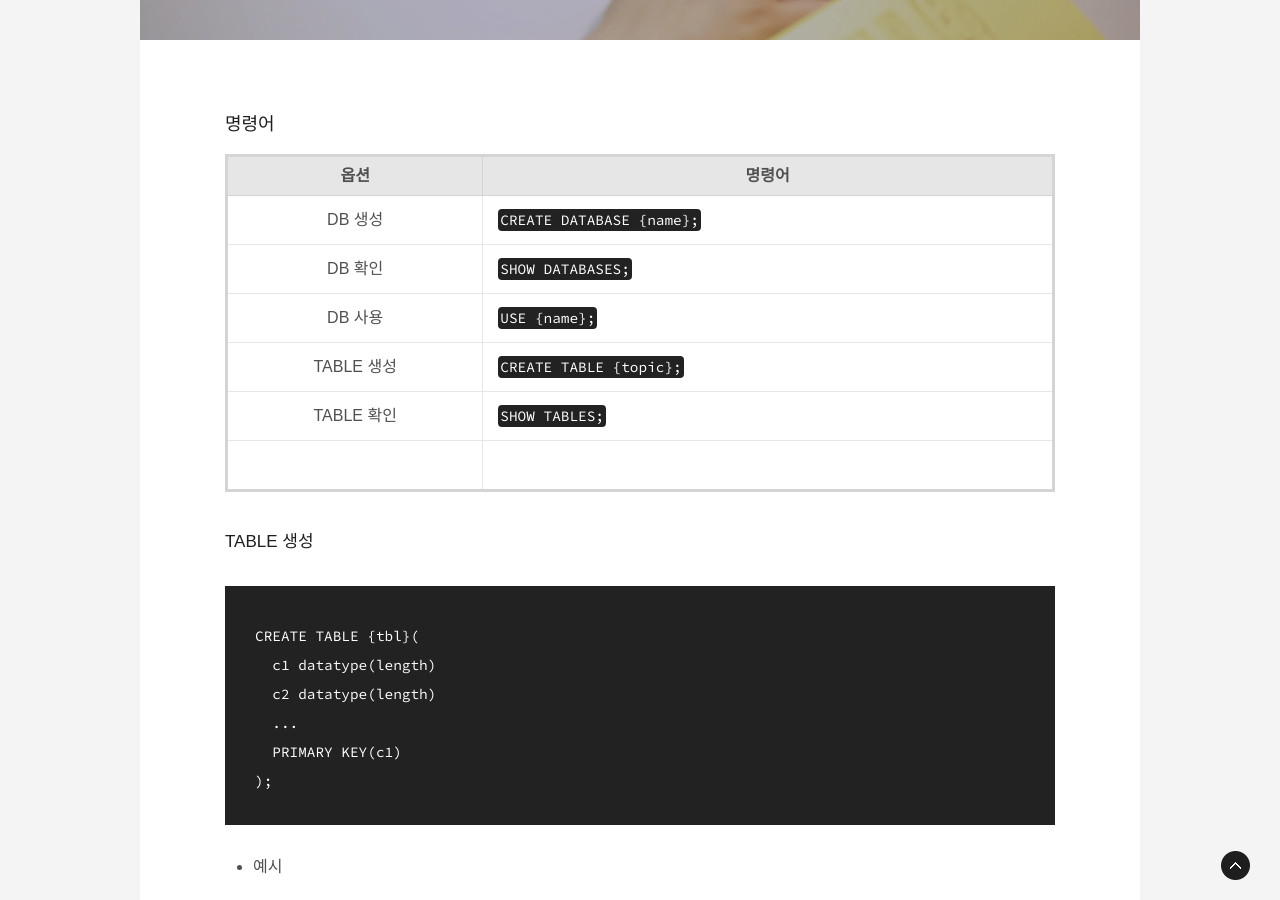
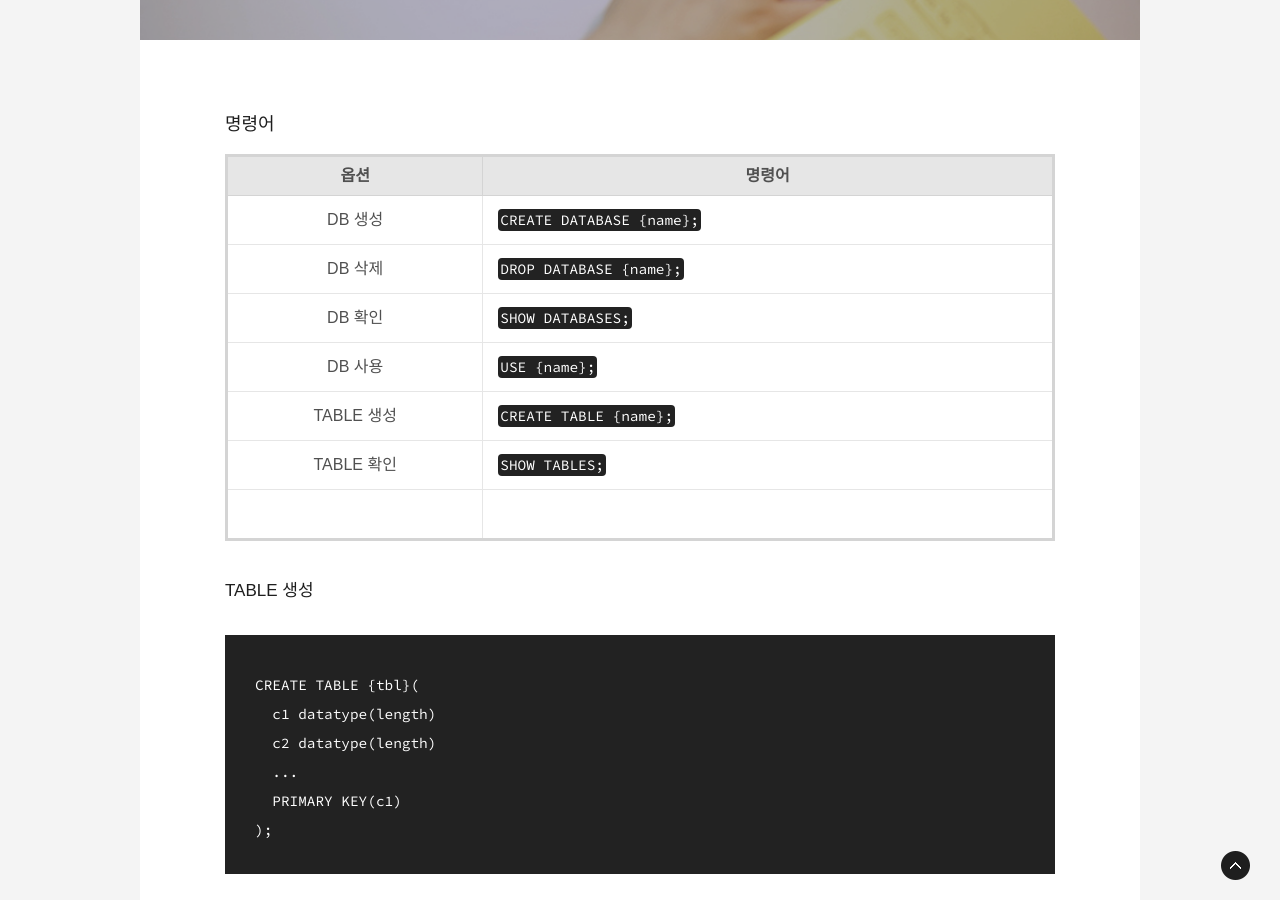
Before and after one commit to gutmate/gutmate.github.com, a Jekyll site: the page built from _posts/2018-04-30-mysql-database-keymaps.md, in a window 1280 px wide and 900 px high, scrolled down 397 px. Built offline with Jekyll 4.4.1, drawn with Linux system fonts in a browser that asks for light colours; some web fonts are replaced; comment, search, counter and statistics services are not loaded.

Commit message:
Updated post about database

```diff
--- a/_posts/2018-04-30-mysql-database-keymaps.md
+++ b/_posts/2018-04-30-mysql-database-keymaps.md
@@ -13,9 +13,10 @@ tags:
 |    옵션    |          명령어          |
 |:---------:|-------------------------|
 | DB 생성    | `CREATE DATABASE {name};` |
+| DB 삭제    | `DROP DATABASE {name};` |
 | DB 확인    | `SHOW DATABASES;` |
 | DB 사용    | `USE {name};` |
-| TABLE 생성 | `CREATE TABLE {topic};` |
+| TABLE 생성 | `CREATE TABLE {name};` |
 | TABLE 확인 | `SHOW TABLES;` |
 |  |  |
 
```
